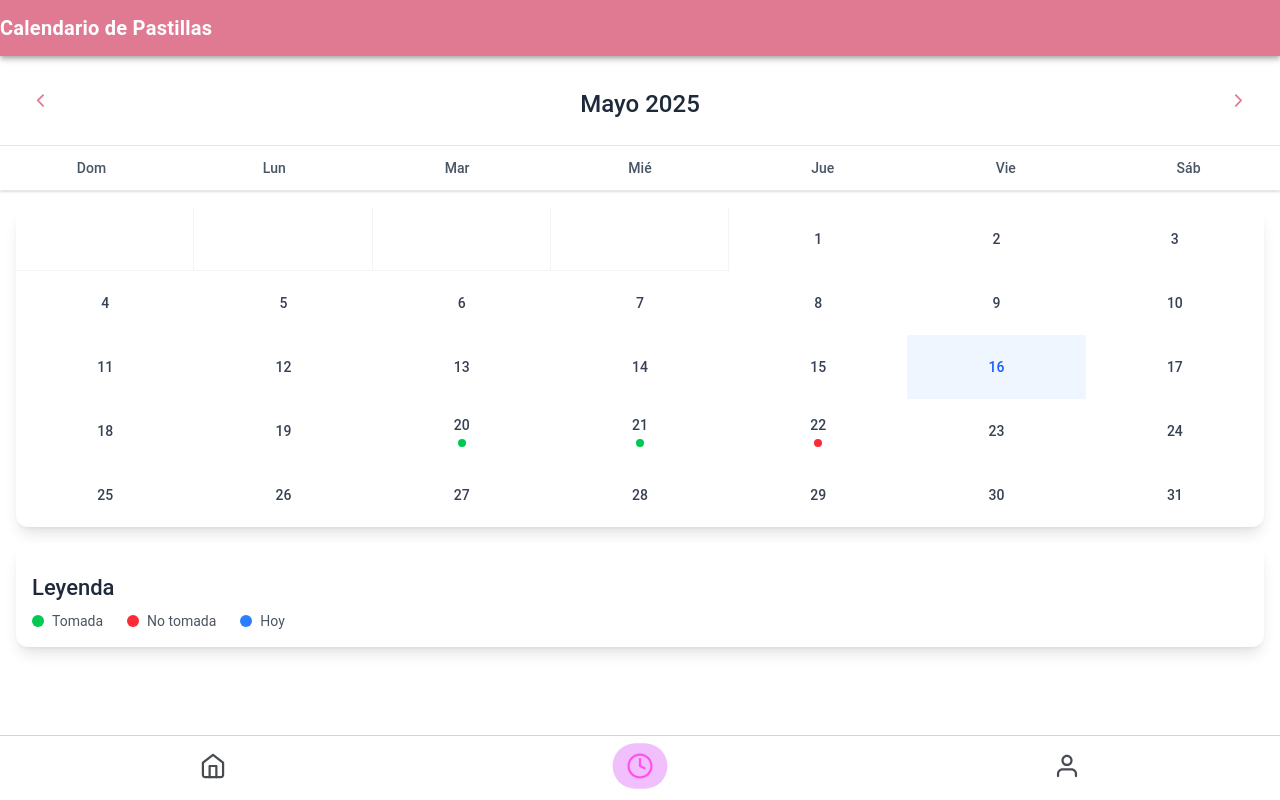
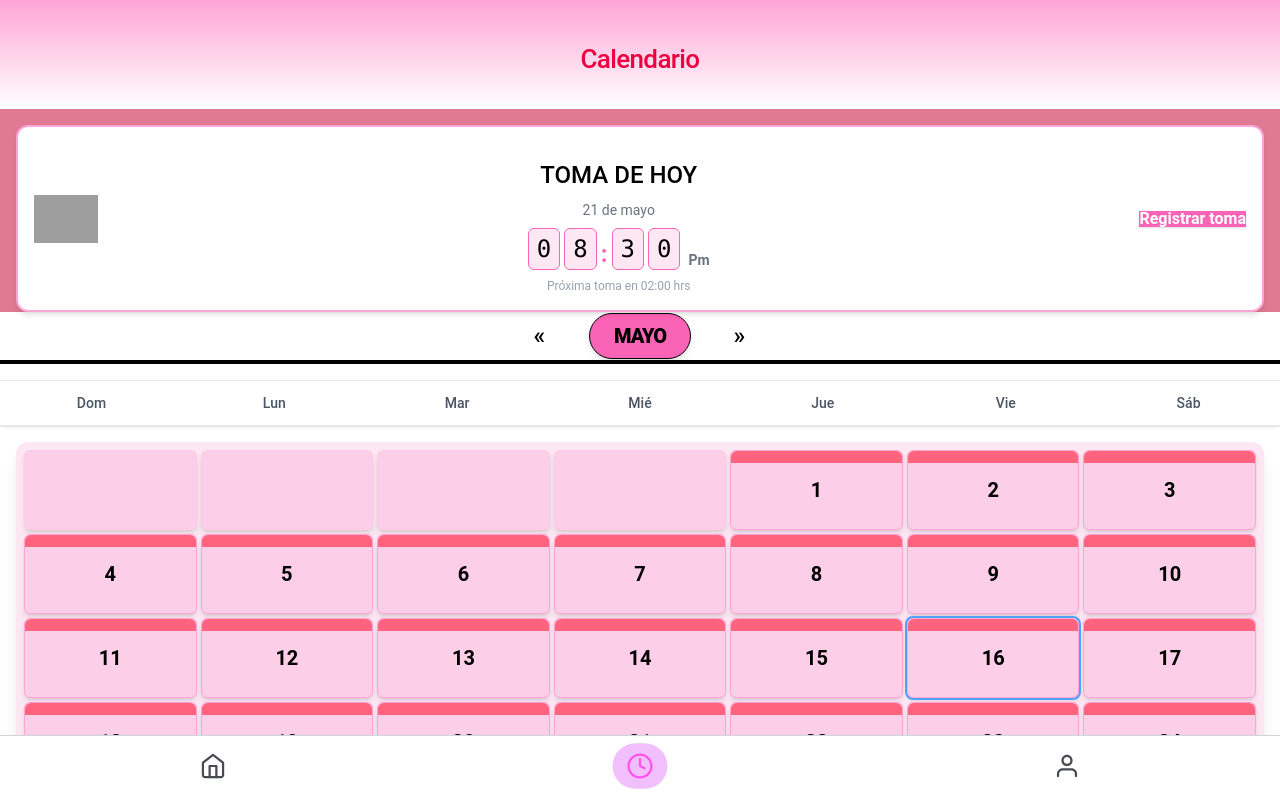
Before and after one commit to rafa133169/beginner_code, a React (Vite) app: page /mobile in a window 1280 px wide. Both pictures are taken after a click on the element "Visualizar Calendario". Built offline with nearby package versions, Linux system fonts and the light colour scheme; grey boxes are pictures that could not be loaded.

Commit message:
View calendary

```diff
--- a/src/pages/smartphone/Calendar.tsx
+++ b/src/pages/smartphone/Calendar.tsx
@@ -1,6 +1,6 @@
 import { IonPage, IonApp, IonContent, IonButton, IonIcon, IonInput, IonHeader, IonToolbar, IonTitle, IonModal, IonButtons, IonTextarea, IonCheckbox, IonItem, IonLabel, IonAlert } from '@ionic/react';
 import { useState, useRef } from 'react';
-import { calendarOutline, addOutline, closeOutline, checkmarkCircleOutline, timeOutline, alertCircleOutline, chevronBackOutline, chevronForwardOutline } from 'ionicons/icons';
+import { calendarOutline, addOutline, closeOutline, checkmarkCircleOutline, timeOutline, alertCircleOutline } from 'ionicons/icons';
 import '../../main.css'
 
 interface PillRecord {
@@ -8,6 +8,8 @@ interface PillRecord {
   date: string;
   time: string;
   taken: boolean;
+  missed: boolean;
+  bleeding: boolean;
   notes?: string;
   sideEffects?: string[];
 }
@@ -20,23 +22,29 @@ const Calendar: React.FC = () => {
   const [pillRecords, setPillRecords] = useState<PillRecord[]>([
     {
       id: '1',
-      date: '2025-05-20',
+      date: '2025-06-20',
       time: '08:00',
+      bleeding: false,
+      missed:false,
       taken: true,
       notes: 'Tomada a tiempo'
     },
     {
       id: '2',
-      date: '2025-05-21',
+      date: '2025-06-21',
       time: '08:30',
-      taken: true,
+      taken: false,
+        bleeding: true,
+      missed:false,
       notes: 'Tomada 30 min tarde'
     },
     {
       id: '3',
-      date: '2025-05-22',
+      date: '2025-06-22',
       time: '08:00',
       taken: false,
+      bleeding: false,
+      missed:true,
       notes: 'Olvidada'
     }
   ]);
@@ -44,6 +52,8 @@ const Calendar: React.FC = () => {
   const [formData, setFormData] = useState({
     time: '08:00',
     taken: true,
+    bleeding:false,
+    missed:false,
     notes: '',
     sideEffects: [] as string[]
   });
@@ -104,6 +114,8 @@ const Calendar: React.FC = () => {
       setFormData({
         time: existingRecord.time,
         taken: existingRecord.taken,
+          bleeding: existingRecord.bleeding,
+      missed:existingRecord.missed,
         notes: existingRecord.notes || '',
         sideEffects: existingRecord.sideEffects || []
       });
@@ -111,6 +123,8 @@ const Calendar: React.FC = () => {
       setFormData({
         time: '08:00',
         taken: true,
+          bleeding: false,
+      missed:false,
         notes: '',
         sideEffects: []
       });
@@ -125,6 +139,8 @@ const Calendar: React.FC = () => {
       date: selectedDate,
       time: formData.time,
       taken: formData.taken,
+      bleeding: formData.bleeding,
+      missed:formData.missed,
       notes: formData.notes,
       sideEffects: formData.sideEffects
     };
@@ -167,38 +183,70 @@ const Calendar: React.FC = () => {
   return (
     <IonApp>
       <IonPage>
-        <IonHeader>
-          <IonToolbar style={{ '--background': '#DF7A92' }}>
-            <IonTitle style={{ color: 'white', fontWeight: 'bold' }}>
-              Calendario de Pastillas
-            </IonTitle>
-          </IonToolbar>
+        <IonHeader className="ion-no-border">
+          <div className="bg-gradient-to-b from-pink-300 to-white py-6 text-center">
+            <h1 className="text-4xl  text-rose-600 tracking-tight font-black ">
+              Calendario
+            </h1>
+          </div>
+           <div className="flex items-center justify-between bg-white border-2 border-pink-300 rounded-xl shadow-md p-4 mx-4 mt-4">
+      {/* ícono de reloj */}
+      <img
+        src="https://encrypted-tbn0.gstatic.com/images?q=tbn:ANd9GcTE2QfvJ23egn5F9onjExdH6fzLpXIRNEqkuA&s"
+        alt="clock"
+        className="w-16 h-16 object-contain"
+      />
+
+      {/* información central */}
+      <div className="flex flex-col items-center flex-1 px-4">
+        <h2 className="text-black font-bold text-lg">TOMA DE HOY</h2>
+        <p className="text-gray-500 text-sm">21 de mayo</p>
+
+        <div className="flex items-end mt-2 space-x-1">
+          <div className="bg-pink-100 border border-pink-400 rounded-md px-2 py-1 text-2xl font-mono">
+            0
+          </div>
+          <div className="bg-pink-100 border border-pink-400 rounded-md px-2 py-1 text-2xl font-mono">
+            8
+          </div>
+          <span className="text-2xl font-bold text-pink-400">:</span>
+          <div className="bg-pink-100 border border-pink-400 rounded-md px-2 py-1 text-2xl font-mono">
+            3
+          </div>
+          <div className="bg-pink-100 border border-pink-400 rounded-md px-2 py-1 text-2xl font-mono">
+            0
+          </div>
+          <span className="ml-1 text-sm font-semibold text-gray-500">Pm</span>
+        </div>
+
+        <p className="text-gray-400 text-xs mt-2">Próxima toma en 02:00 hrs</p>
+      </div>
+
+      {/* botón */}
+      <button className="bg-pink-400 hover:bg-pink-500 text-white font-semibold px-4 py-2 rounded-full shadow">
+        Registrar toma
+      </button>
+    </div>
         </IonHeader>
+
 
         <IonContent className="bg-gray-50">
           {/* Header del calendario */}
-          <div className="bg-white shadow-sm border-b border-gray-200">
-            <div className="flex items-center justify-between p-4">
-              <IonButton
-                fill="clear"
-                onClick={() => navigateMonth('prev')}
-                style={{ '--color': '#DF7A92' }}
-              >
-                <IonIcon icon={chevronBackOutline} />
+          <div className="bg-white shadow-sm border-b border-gray-200 ">
+            <div className="flex justify-center items-center space-x-4 mb-4 border-b-4 border-black">
+              <IonButton fill="clear" onClick={() => navigateMonth('prev')} className="text-black text-2xl">
+                <span className="text-2xl">&laquo;</span>
               </IonButton>
 
-              <h2 className="text-xl font-bold text-gray-800">
-                {monthNames[currentDate.getMonth()]} {currentDate.getFullYear()}
-              </h2>
+              <div className="bg-pink-400 text-black font-black tracking-tighter rounded-full px-6 py-2 text-xl border border-black shadow-md">
+                {monthNames[currentDate.getMonth()].toUpperCase()}
+              </div>
 
-              <IonButton
-                fill="clear"
-                onClick={() => navigateMonth('next')}
-                style={{ '--color': '#DF7A92' }}
-              >
-                <IonIcon icon={chevronForwardOutline} />
+              <IonButton fill="clear" onClick={() => navigateMonth('next')} className="text-black text-2xl">
+                <span className="text-2xl">&raquo;</span>
               </IonButton>
             </div>
+
 
             {/* Días de la semana */}
             <div className="grid grid-cols-7 border-t border-gray-200">
@@ -211,11 +259,11 @@ const Calendar: React.FC = () => {
           </div>
 
           {/* Calendario */}
-          <div className="bg-white mx-4 mt-4 rounded-xl shadow-lg overflow-hidden">
-            <div className="grid grid-cols-7">
+         <div className="bg-pink-100 mx-4 mt-4 rounded-xl shadow-lg overflow-hidden p-2">
+          <div className="grid grid-cols-7 gap-1"      onClick={() => handleDayClick(day)} >
             {days.map((day, index) => {
               if (day === null) {
-                  return <div key={index} className="h-16 border-b border-r border-gray-100" />;
+                return <div key={index} className="h-20 bg-pink-200 rounded-md shadow-md" />;
               }
 
               const dateString = formatDateString(
@@ -226,32 +274,48 @@ const Calendar: React.FC = () => {
               const pillStatus = getPillStatusForDate(dateString);
               const isToday = dateString === new Date().toISOString().split('T')[0];
 
+             const getIcon = () => {
+              if (!pillStatus) return null;
+              if (pillStatus.bleeding) {
+                return '🩸'; // sangrado
+              } else if (pillStatus.missed) {
+                return '📄'; // pastilla olvidada
+              } else if (pillStatus.taken) {
+                return '🟠'; // pastilla tomada
+              } else {
+                return '⚪'; // sin tomar
+              }
+            };
+
               return (
-                  <button
-                    key={day}
+                <div
+                  key={index}
+                  className={`h-20 bg-pink-200 rounded-md shadow-md relative border border-pink-300 ${
+                    isToday ? 'ring-2 ring-blue-400' : ''
+                  }`}
                   onClick={() => handleDayClick(day)}
-                    className={`h-16 border-b border-r border-gray-100 relative hover:bg-gray-50 transition-colors ${
-                      isToday ? 'bg-blue-50' : ''
-                    }`}
                 >
-                    <div className="flex flex-col items-center justify-center h-full">
-                      <span className={`text-sm font-medium ${
-                        isToday ? 'text-blue-600 font-bold' : 'text-gray-700'
-                      }`}>
+                  {/* franja superior */}
+                  <div className="absolute top-0 left-0 right-0 h-3 bg-rose-400 rounded-t-md" />
+
+                  {/* número del día */}
+                  <div className="flex items-center justify-center h-full text-black text-xl font-bold">
                     {day}
-                      </span>
+                  </div>
 
+                  {/* ícono */}
                   {pillStatus && (
-                        <div className={`w-2 h-2 rounded-full mt-1 ${
-                          pillStatus.taken ? 'bg-green-500' : 'bg-red-500'
-                        }`} />
+                    <div className="absolute bottom-1 right-1 text-2xl">
+                      {getIcon()}
+                    </div>
                   )}
                 </div>
-                  </button>
+
               );
             })}
           </div>
 </div>
+
 
           {/* Leyenda */}
           <div className="mx-4 mt-4 bg-white rounded-xl shadow-lg p-4">
```
Lines whose indentation alone changed are shown as unchanged.
